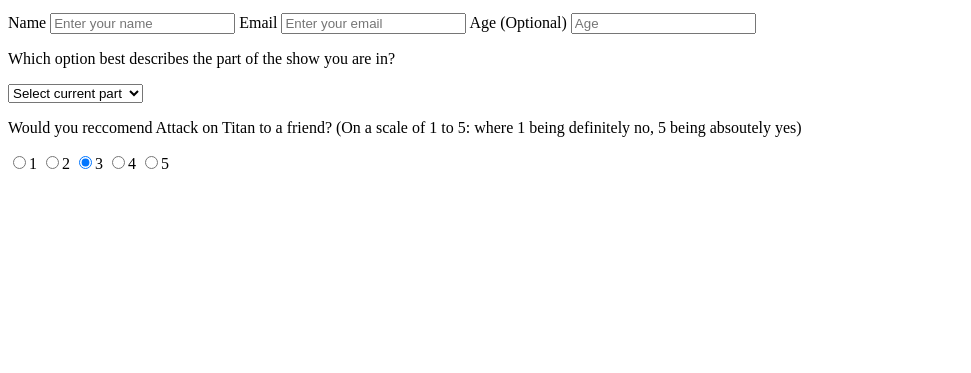
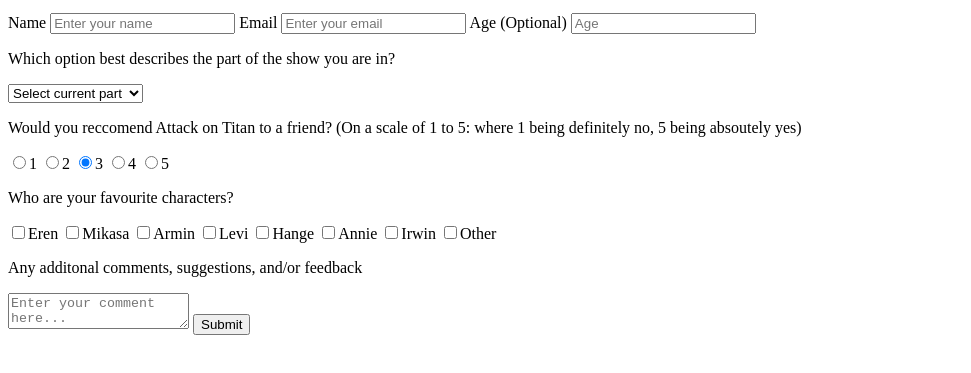
Before and after one commit to daniyelchio/Attack-on-Titan-Survey, a plain HTML site: page index.html in a window 1280 px wide. Shown: the part 101-474 px from the top of the page, without its empty margins (0-971 px from the left). Drawn offline with Linux system fonts and the light colour scheme.

Commit message:
content finished

```diff
--- a/app.css
+++ b/app.css
@@ -1,4 +1,4 @@
 /* body {
     background: url("https://wallpaperaccess.com/full/341369.jpg") no-repeat center center fixed;
     background-size: cover;
-} apply after*/
+}*/
--- a/index.html
+++ b/index.html
@@ -10,14 +10,15 @@
 </head>
 
 <body class="background">
-        <header class = "header">
+    <header class="header">
         <h1 id="title">Attack on Titan Survey</h1>
-        <p id="description">This is the Eldian Survey Corps, thank you for taking the time to complete our survey about our show, Attack on Titan.<i> Shinzou wo Sasageyo!</i></p>
+        <p id="description">This is the Eldian Survey Corps, thank you for taking the time to complete our survey about
+            our show, Attack on Titan.<i> Shinzou wo Sasageyo!</i></p>
     </header>
 
     <main>
         <form id="survey-form">
-                <label id = "name-label" for = "name">Name</label>
+            <label id="name-label" for="name">Name</label>
             <input type="text" name="name" id="name" class="form=control" placeholder="Enter your name" required>
 
             <label id="email-label" for="email">Email</label>
@@ -38,13 +39,32 @@
                 <option value="fin">Finished entirety</option>
             </select>
 
-                <p>Would you reccomend Attack on Titan to a friend? (On a scale of 1 to 5: where 1 being definitely no, 5 being absoutely yes)</p>
+            <p>Would you reccomend Attack on Titan to a friend? (On a scale of 1 to 5: where 1 being definitely no, 5
+                being absoutely yes)</p>
             <label><input name="rec" value="1" type="radio" class="radio-input">1</label>
             <label><input name="rec" value="2" type="radio" class="radio-input">2</label>
             <label><input name="rec" value="3" type="radio" class="radio-input" checked>3</label>
             <label><input name="rec" value="4" type="radio" class="radio-input">4</label>
             <label><input name="rec" value="5" type="radio" class="radio-input">5</label>
 
+            <p>Who are your favourite characters?</p>
+            <label><input name="prefer" value="Eren" type="checkbox" class="input-check" />Eren</label>
+            <label><input name="prefer" value="Mikasa" type="checkbox" class="input-check" />Mikasa</label>
+            <label><input name="prefer" value="Armin" type="checkbox" class="input-check" />Armin</label>
+            <label><input name="prefer" value="Levi" type="checkbox" class="input-check" />Levi</label>
+            <label><input name="prefer" value="Hange" type="checkbox" class="input-check" />Hange</label>
+            <label><input name="prefer" value="Annie" type="checkbox" class="input-check" />Annie</label>
+            <label><input name="prefer" value="Irwin" type="checkbox" class="input-check" />Irwin</label>
+            <label><input name="prefer" value="Other" type="checkbox" class="input-check" />Other</label>
+
+            <p>Any additonal comments, suggestions, and/or feedback</p>
+            <textarea id="comments" class="input=textarea" name="comment"
+                placeholder="Enter your comment here..."></textarea>
+
+            <button type="submit" id="submit" class="submit-button">Submit</button>
+
+        </form>
+
     </main>
 </body>
 
```
Lines whose indentation alone changed are shown as unchanged.
